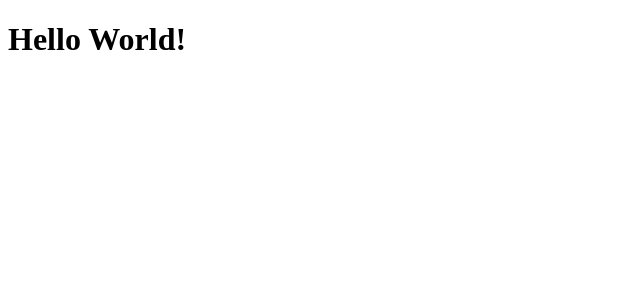
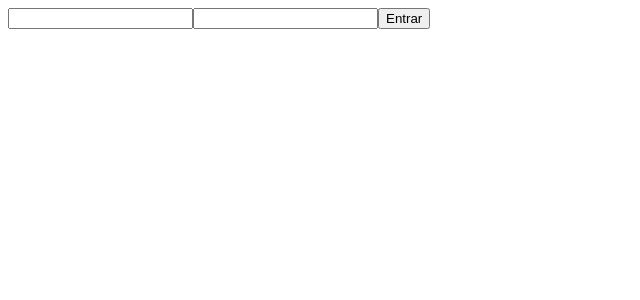
Before and after one commit to helderavila/next-auth, a Next.js app: page / in a window 1280 px wide. Shown: the top 300 px of the page, without its empty margins (0-640 px from the left). Built offline with nearby package versions, Linux system fonts and the light colour scheme.

Commit message:
Contexto de autenticação

```diff
--- /dev/null
+++ b/contexts/AuthContext.tsx
@@ -0,0 +1,31 @@
+import { createContext, ReactNode } from 'react'
+
+type SignInCredentials = {
+  email: string;
+  password: string;
+}
+
+type AuthContextData = {
+  signIn(credentials: SignInCredentials): Promise<void>;
+  isAuthenticated: boolean;
+}
+
+type AuthProviderProps = {
+  children: ReactNode
+}
+
+export const AuthContext = createContext({} as AuthContextData)
+
+export function AuthProvider({ children }: AuthProviderProps) {
+  const isAuthenticated = false
+
+  async function signIn({ email, password }: SignInCredentials) {
+    console.log({ email, password })
+  }
+
+  return (
+    <AuthContext.Provider value={{ signIn, isAuthenticated }}>
+      {children}
+    </AuthContext.Provider>
+  )
+}
--- a/pages/_app.tsx
+++ b/pages/_app.tsx
@@ -1,7 +1,12 @@
 import { AppProps } from 'next/app'
+import { AuthProvider } from '../contexts/AuthContext'
 
 function MyApp({ Component, pageProps }: AppProps) {
-  return <Component {...pageProps} />
+  return (
+    <AuthProvider>
+      <Component {...pageProps} />
+    </AuthProvider>
+  )
 }
 
 export default MyApp
--- a/pages/index.tsx
+++ b/pages/index.tsx
@@ -1,5 +1,28 @@
+import { FormEvent, useContext, useState } from 'react'
+import { AuthContext } from '../contexts/AuthContext'
+
 export default function Home() {
+  const { signIn } = useContext(AuthContext)
+
+  const [email, setEmail] = useState('')
+  const [password, setPassword] = useState('')
+
+  async function handleSubmit(event: FormEvent) {
+    event.preventDefault()
+
+    const data = {
+      email,
+      password
+    }
+
+    await signIn(data)
+  }
+
   return (
-    <h1>Hello World!</h1>
+    <form onSubmit={handleSubmit}>
+      <input type="email" value={email} onChange={e => setEmail(e.target.value)} />
+      <input type="password" value={password} onChange={e => setPassword(e.target.value)} />
+      <button type="submit">Entrar</button>
+    </form>
   )
 }
```
